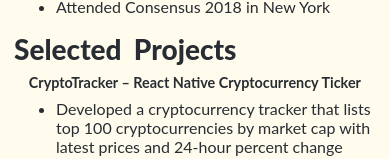
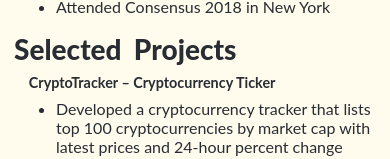
Before and after one commit to injeyhwang/injeyhwang.github.io, a React (Create React App) app: page / in a window 390 px wide. Shown: the part 1433-1592 px from the top of the page. Built offline with nearby package versions, Linux system fonts and the light colour scheme.

Commit message:
shortened CryptoTracker mainTitle to see if it wraps text around on iPhone SE size

```diff
--- a/src/sections/Projects.js
+++ b/src/sections/Projects.js
@@ -9,7 +9,7 @@
       <section>
         <SectionHeading headingTag={'h2'} headingString={'Selected Projects'} />
         <SectionBlock
-          mainTitle={'CryptoTracker – React Native Cryptocurrency Ticker'}
+          mainTitle={'CryptoTracker – Cryptocurrency Ticker'}
           mainTitleLink={'https://github.com/michaelihwang/crypto-tracker'}
           bulletPoints={[
             'Developed a cryptocurrency tracker that lists top 100 cryptocurrencies by market cap with latest prices and 24-hour percent change using React Native, Redux, and CoinMarketCap API'
```
